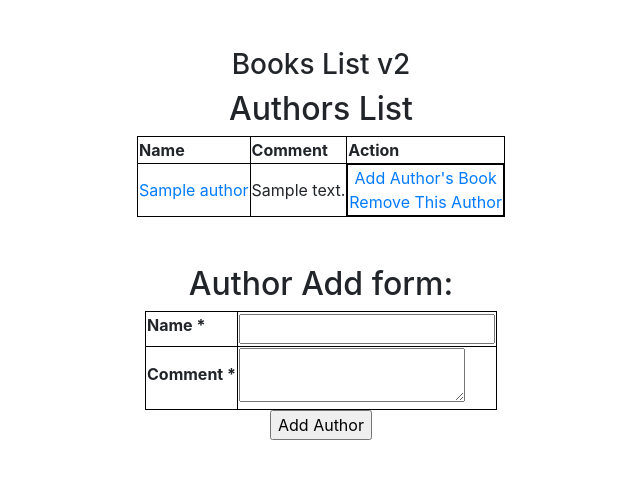
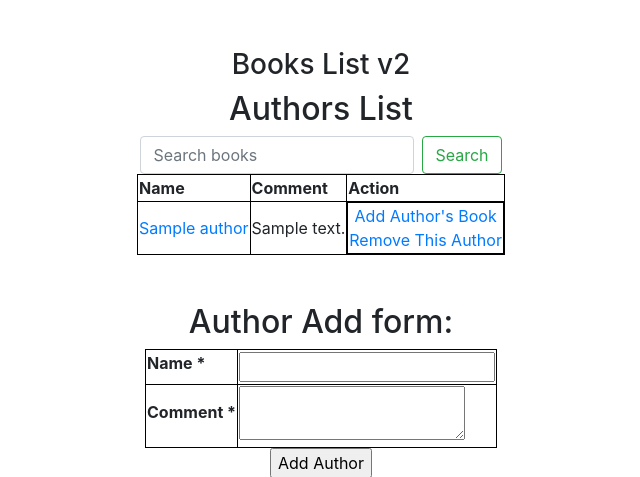
Before and after one commit to PedroPLCode/books_list_v2.py, a Flask app: page /authors/ in a window 1280 px wide. Shown: the part 56-533 px from the top of the page, without its empty margins (319-959 px from the left). Run offline with Flask 3, Linux system fonts and the light colour scheme; tables that the repository leaves empty hold one stand-in row (values such as "Sample post").

Commit message:
Add filter Authors by search query

```diff
--- a/app/routes.py
+++ b/app/routes.py
@@ -10,8 +10,15 @@ def home_page_view():
 
 @app.route('/authors/', methods=["GET", "POST"])
 def authors_view():
+    search_query = request.args.get('search')
     form=AuthorForm()
-    authors = Author.query.all()
+
+    if search_query:
+        authors = Author.query.filter(Author.name.ilike(f"%{search_query}%")).all()
+    else:
+        authors = Author.query.all()
+        search_query = None
+
     if request.method == "POST" and form.validate_on_submit():
         form.data.pop('csrf_token')
         new_author = Author(name=form.data['name'],
@@ -21,6 +28,7 @@ def authors_view():
         return redirect(url_for("authors_view"))
     return render_template("authors.html",
                            authors=authors,
+                           search=search_query,
                            form=form)
 
 
--- a/app/templates/authors.html
+++ b/app/templates/authors.html
@@ -6,6 +6,13 @@
     <div class="col-lg-12 text-center">
         <h3 class="mt-5">Books List v2</h3>
         <h2>Authors List</h2>
+        <form class="form-inline" action="/authors/" method="GET">
+            <input class="form-control mr-sm-2" type="text" value="{% if search_query %}{{ search_query }}{% endif %}" placeholder="Search books" aria-label="Search books" name="search">
+            <button class="btn btn-outline-success" type="submit">Search</button>
+        </form>
+        {% if search %}
+        <h3>Filtered by: {{ search }}</h3>
+        {% endif %}
     </div>
     <table>
         <thead>
--- a/app/templates/books.html
+++ b/app/templates/books.html
@@ -15,7 +15,7 @@
         {% endif %}
         {% if search %}
         <h3>Filtered by: {{ search }}</h3>
-    {% endif %}
+        {% endif %}
     </div>
     <table class="mb-5">
         <thead>
```
